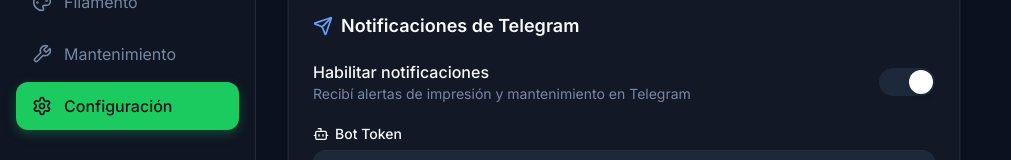
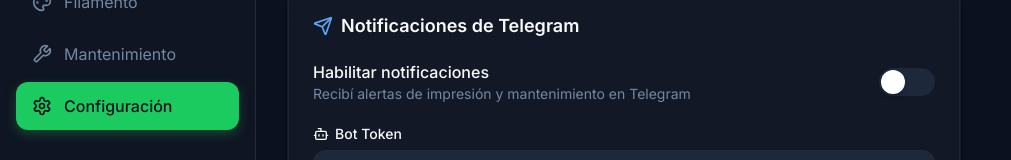
Before and after one commit to Julilescuras/printfarm-manager, a Next.js app in the folder frontend/: page /settings in a window 1280 px wide. Shown: the part 287-447 px from the top of the page, without its empty margins (0-1011 px from the left). Built offline with nearby package versions, Linux system fonts and the light colour scheme; no server answers.

Commit message:
Fix: toggle button static position offset

```diff
--- a/frontend/src/app/settings/page.tsx
+++ b/frontend/src/app/settings/page.tsx
@@ -123,9 +123,9 @@
             }}
           >
             <span
-              className="absolute top-0.5 w-6 h-6 bg-white rounded-full shadow-md transition-transform duration-300 flex items-center justify-center"
+              className="absolute top-0.5 left-0.5 w-6 h-6 bg-white rounded-full shadow-md transition-transform duration-300 flex items-center justify-center"
               style={{
-                transform: theme === "dark" ? "translateX(28px)" : "translateX(2px)",
+                transform: theme === "dark" ? "translateX(28px)" : "translateX(0px)",
               }}
             >
               {theme === "dark" ? (
@@ -161,9 +161,9 @@
             }}
           >
             <span
-              className="absolute top-0.5 w-6 h-6 bg-white rounded-full shadow-md transition-transform duration-300"
+              className="absolute top-0.5 left-0.5 w-6 h-6 bg-white rounded-full shadow-md transition-transform duration-300"
               style={{
-                transform: telegramEnabled ? "translateX(28px)" : "translateX(2px)",
+                transform: telegramEnabled ? "translateX(28px)" : "translateX(0px)",
               }}
             />
           </button>
```
